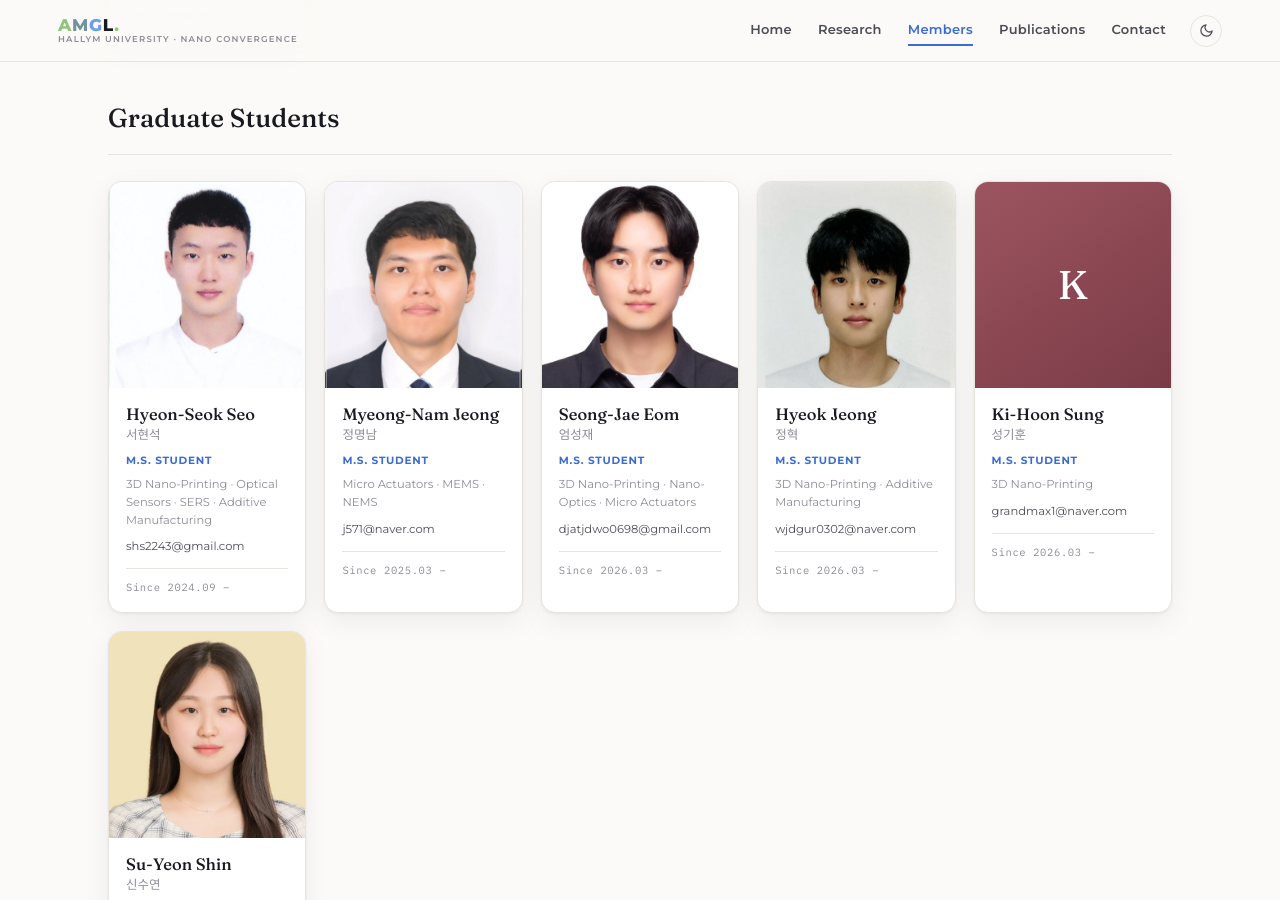
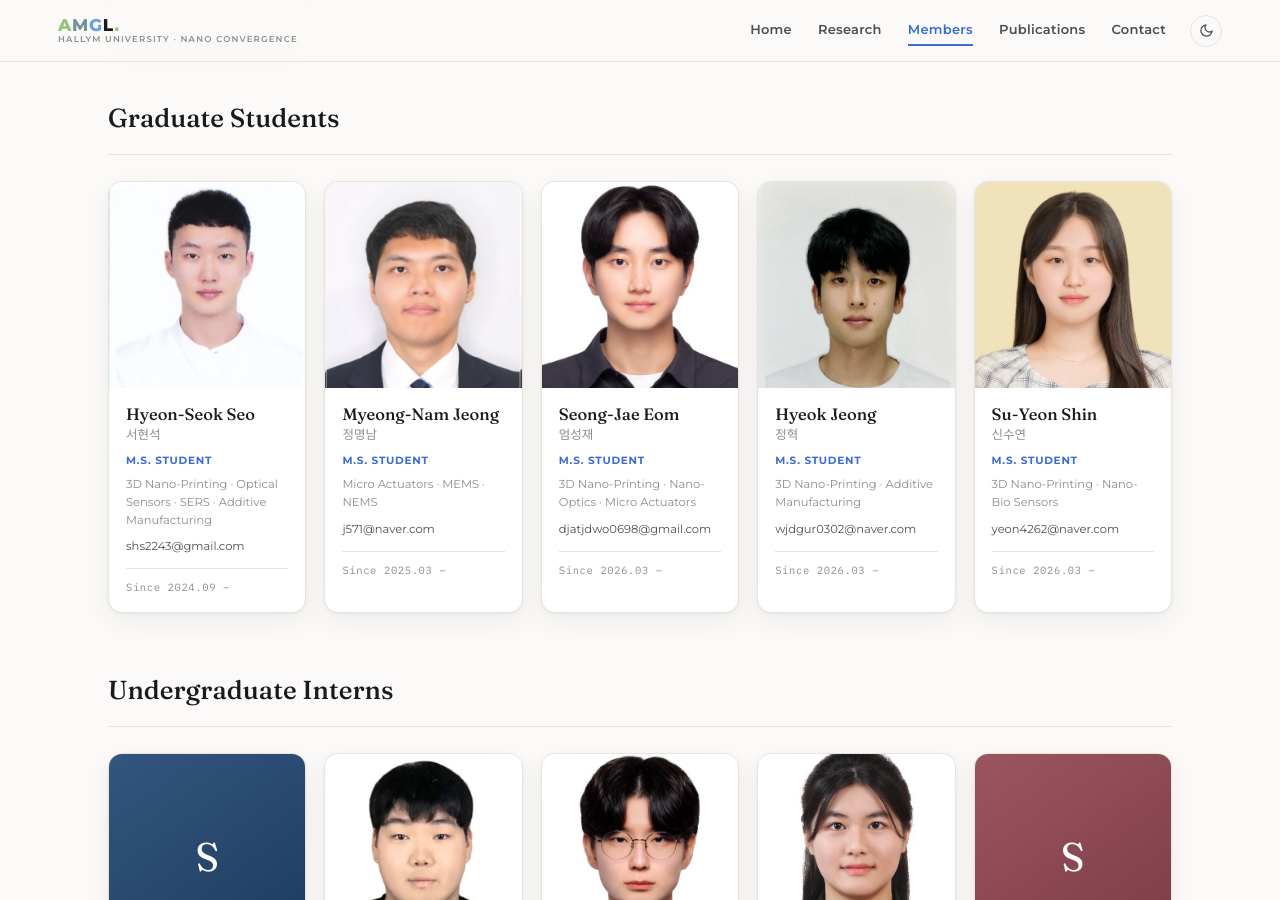
Before and after one commit to HTKRS/AMGL, a Jekyll site: the page built from members.html, in a window 1280 px wide and 900 px high, scrolled down 1313 px. Built offline with Jekyll 4.4.1, drawn with Linux system fonts in a browser that asks for light colours.

Commit message:
Update _data/members.yml (via Pages CMS)

```diff
--- a/_data/members.yml
+++ b/_data/members.yml
@@ -55,12 +55,6 @@ groups:
         email: wjdgur0302@naver.com
         interests: 3D Nano-Printing · Additive Manufacturing
         photo: Hyeok Jeong.jpg
-      - name_en: Ki-Hoon Sung
-        name_kr: 성기훈
-        role: M.S. Student
-        period: 2026.03 –
-        email: grandmax1@naver.com
-        interests: 3D Nano-Printing
       - name_en: Su-Yeon Shin
         name_kr: 신수연
         role: M.S. Student
```
